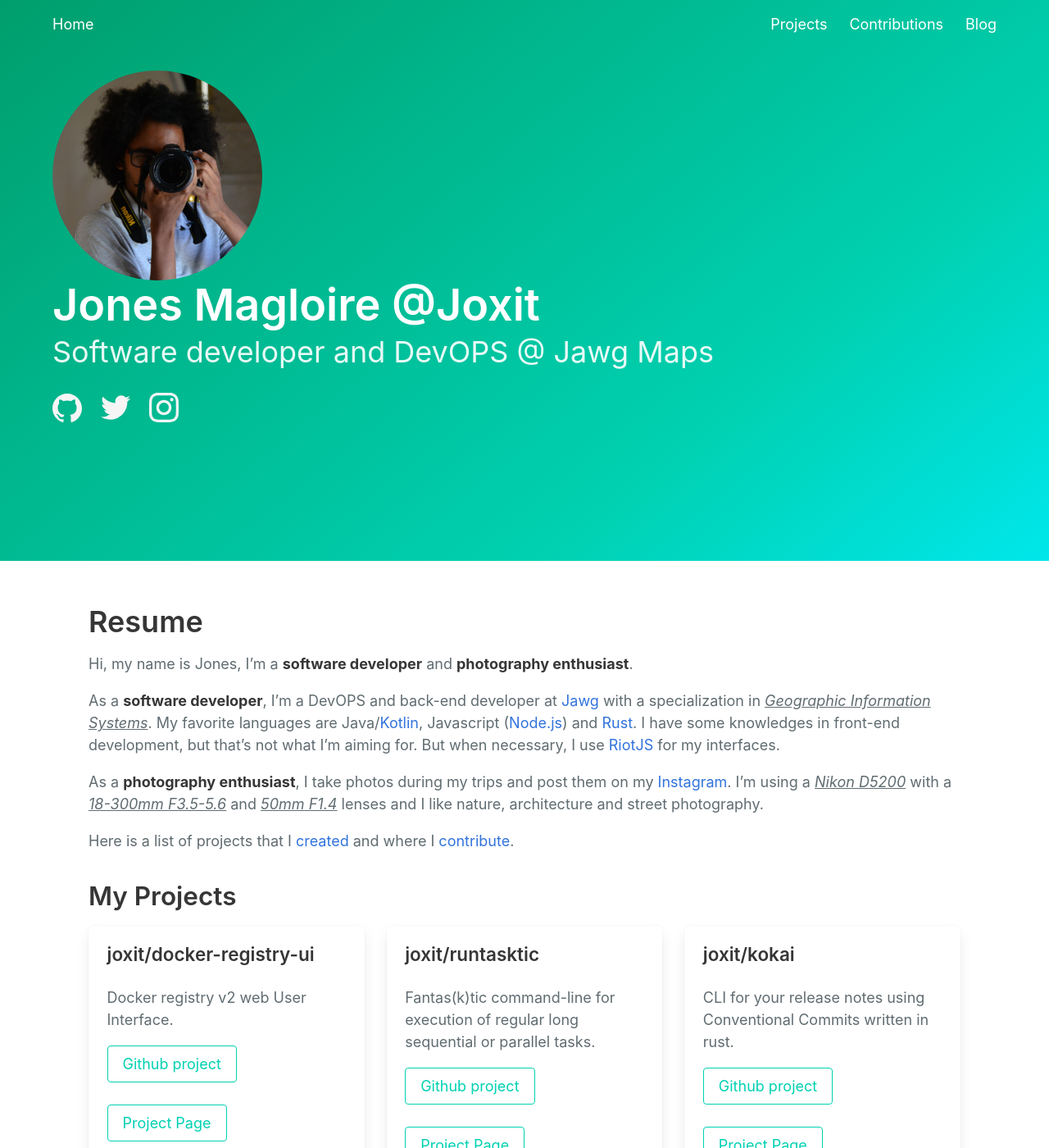
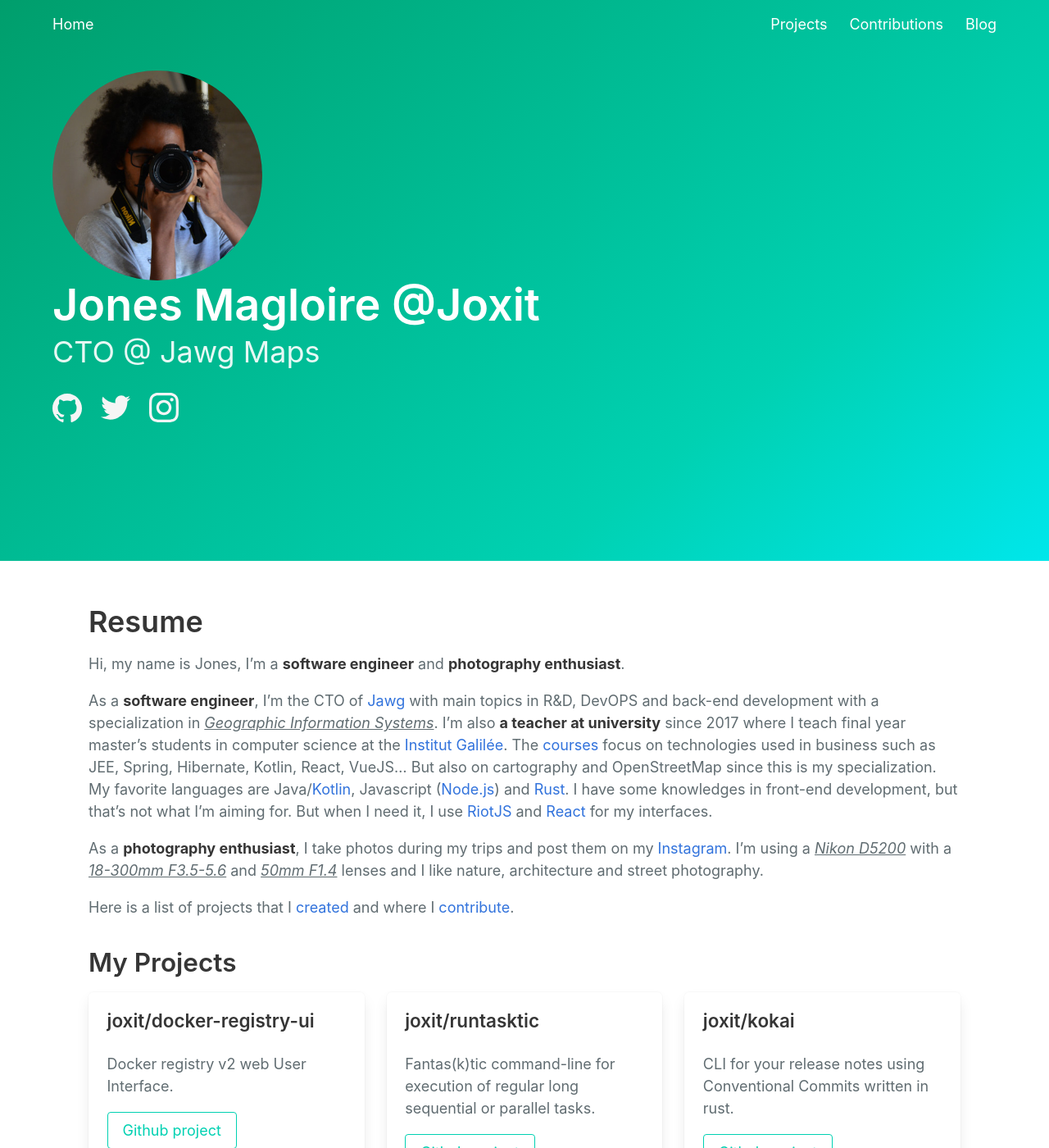
Before and after one commit to Joxit/joxit.github.io, a Jekyll site: the page built from index.md, in a window 1280 px wide and 1400 px high. Shown: the whole window at 82% size. Built offline with Jekyll 4.4.1, drawn with Linux system fonts in a browser that asks for light colours; our own code applies the rules of GitHub Pages for plain Markdown files.

```diff
--- a/_config.yml
+++ b/_config.yml
@@ -1,6 +1,6 @@
 title: Jones Magloire @Joxit
 google_analytics: G-T158HYBVZ2
-description: Software developer and DevOPS @ Jawg Maps
+description: CTO @ Jawg Maps
 author: Jones Magloire
 twitter:
   username: Joxit
--- a/index.md
+++ b/index.md
@@ -6,10 +6,11 @@ sitemap:
 
 # Resume
 
-Hi, my name is Jones, I'm a **software developer** and **photography enthusiast**.
+Hi, my name is Jones, I'm a **software engineer** and **photography enthusiast**.
 
-As a **software developer**, I'm a DevOPS and back-end developer at [Jawg](https://jawg.io) with a specialization in *Geographic Information Systems*.
-My favorite languages are Java/[Kotlin](https://kotlinlang.org/), Javascript ([Node.js](https://nodejs.org/en/)) and [Rust](https://www.rust-lang.org). I have some knowledges in front-end development, but that's not what I'm aiming for. But when necessary, I use [RiotJS](https://riot.js.org/) for my interfaces.
+As a **software engineer**, I'm the CTO of [Jawg](https://jawg.io) with main topics in R&D, DevOPS and back-end development with a specialization in *Geographic Information Systems*.
+I'm also **a teacher at university** since 2017 where I teach final year master's students in computer science at the [Institut Galilée](https://galilee.univ-paris13.fr/). The [courses](https://joxit.dev/IG-Master2/) focus on technologies used in business such as JEE, Spring, Hibernate, Kotlin, React, VueJS... But also on cartography and OpenStreetMap since this is my specialization.
+My favorite languages are Java/[Kotlin](https://kotlinlang.org/), Javascript ([Node.js](https://nodejs.org/en/)) and [Rust](https://www.rust-lang.org). I have some knowledges in front-end development, but that's not what I'm aiming for. But when I need it, I use [RiotJS](https://riot.js.org/) and [React](https://react.dev/) for my interfaces.
 
 As a **photography enthusiast**, I take photos during my trips and post them on my [Instagram](https://www.instagram.com/jox.it/). I'm using a *Nikon D5200* with a *18-300mm F3.5-5.6* and *50mm F1.4* lenses and I like nature, architecture and street photography.
 
```
Also changed, not shown: _data/sitemap.yml (+8 -2 lines), 1 other file.
